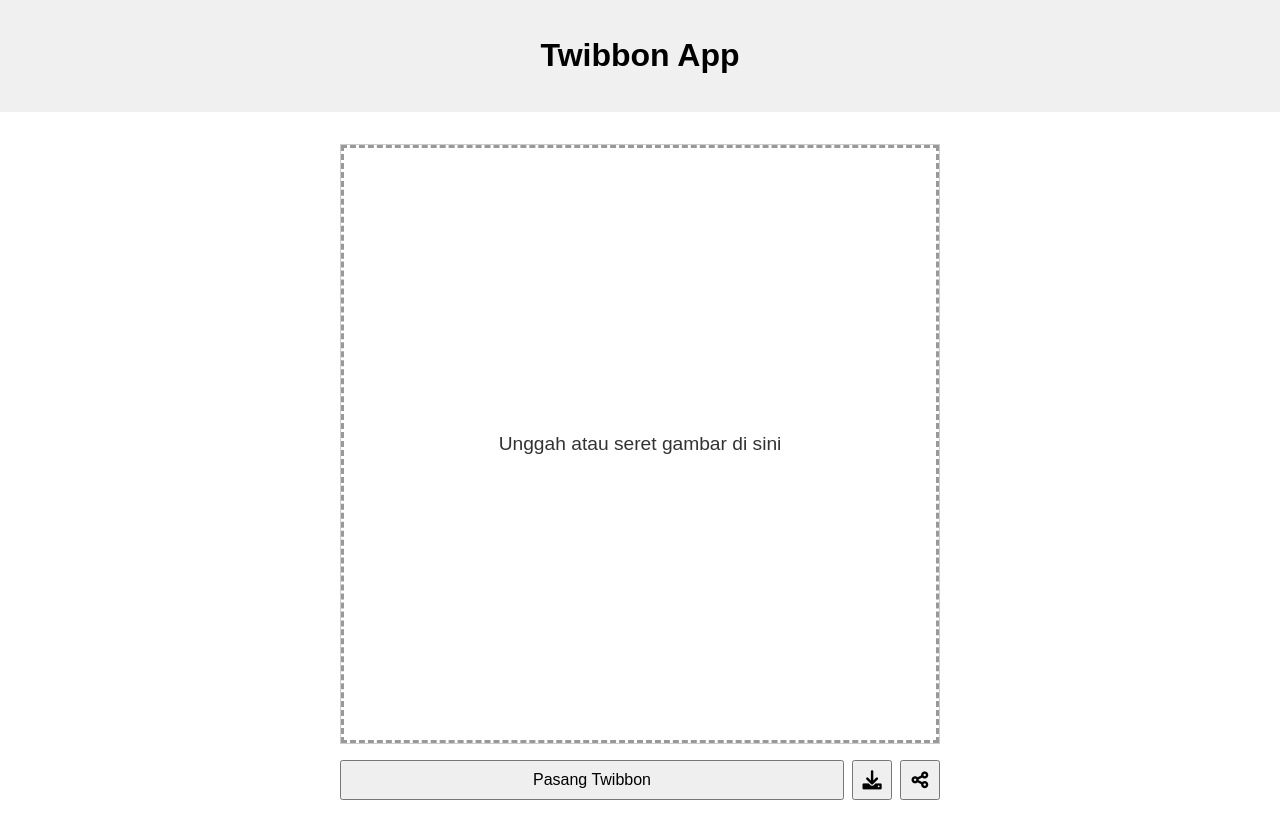
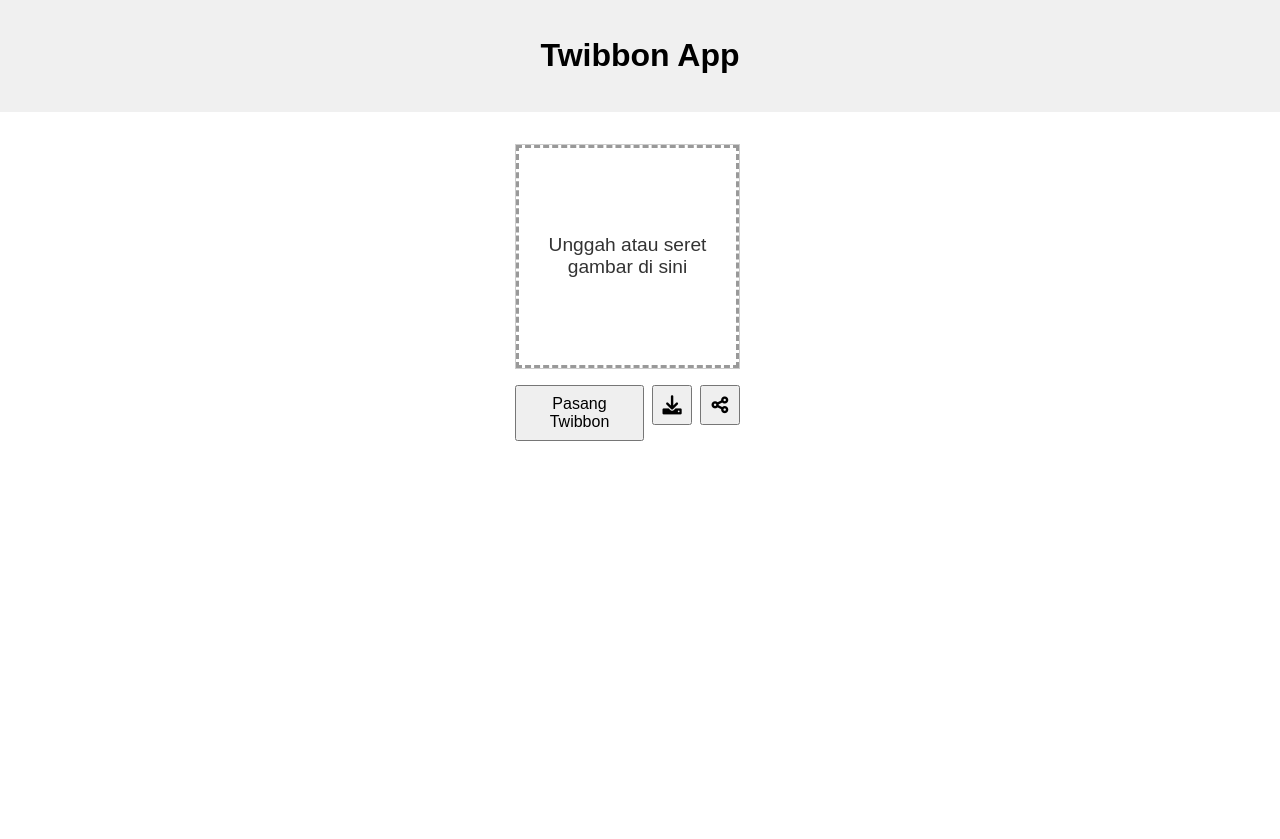
Before and after one commit to xtcodes/xtcodes.github.io, a Jekyll site: the page built from index.html, in a window 1280 px wide. Shown: the top 839 px of the page. Built offline with Jekyll 4.4.1, drawn with Linux system fonts in a browser that asks for light colours.

Commit message:
Update style.css

```diff
--- a/assets/css/style.css
+++ b/assets/css/style.css
@@ -17,8 +17,8 @@ header {
 .twibbon-app {
   margin-top: 2rem;
   /* Batasi ukuran visual maksimum app relatif terhadap viewport */
-  width: 600px; /* Contoh lebar maksimum di desktop */
-/*  width: 90%;  Selalu 90% dari lebar parent (body) */
+  width: 700px; /* Contoh lebar maksimum di desktop */
+  width: 90%; /* Selalu 90% dari lebar parent (body) */
 }
 
 /* KONTROL UTAMA UKURAN VISUAL KANVAS/DROP AREA */
@@ -149,11 +149,3 @@ img {
   align-items: center;
   font-size: 1.2rem; /* Atur ukuran ikon */
   }
-
-
-@media (max-width: 700px) {
-.twibbon-app {
-  margin: 0 auto;
-  width: auto;
-}
-}
```
